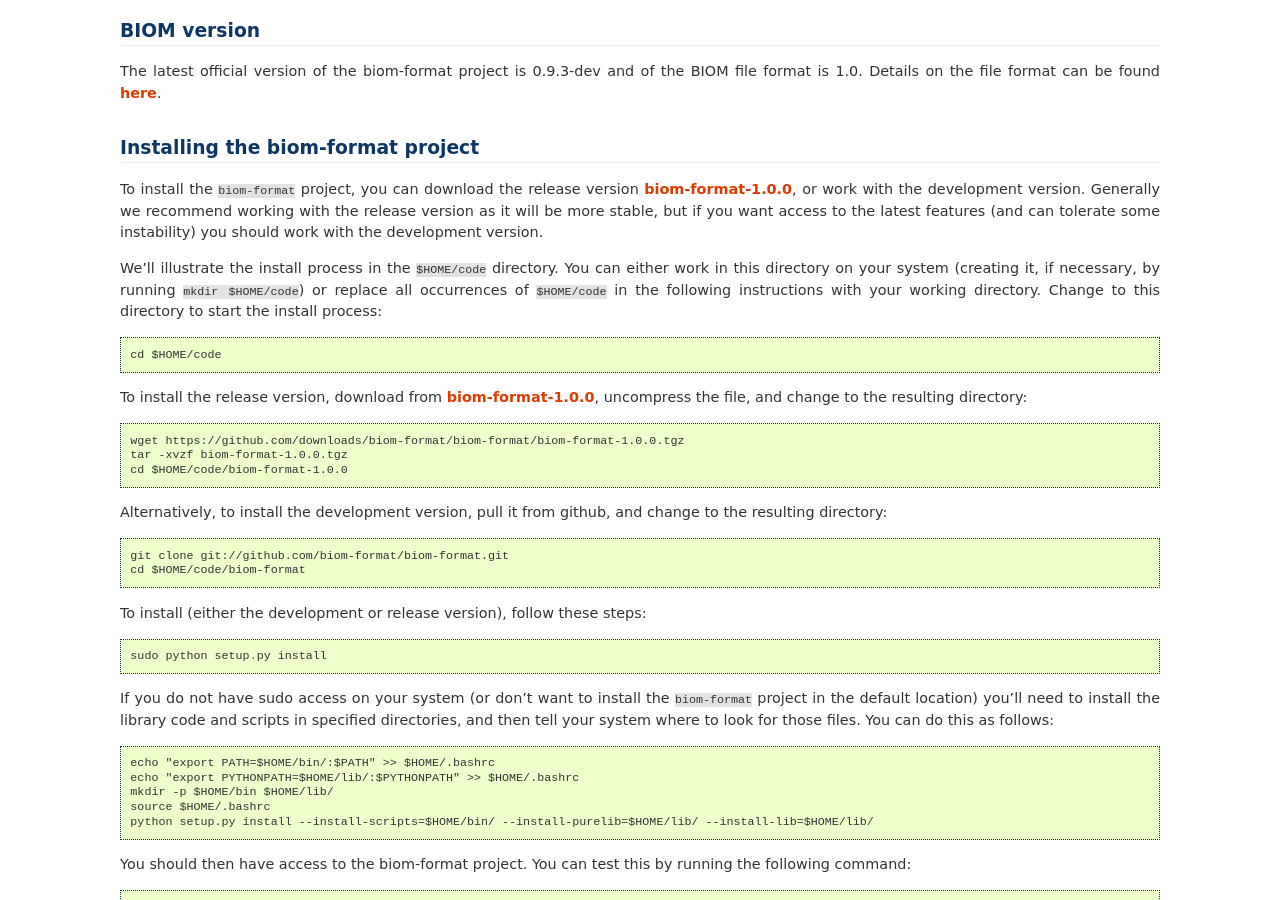
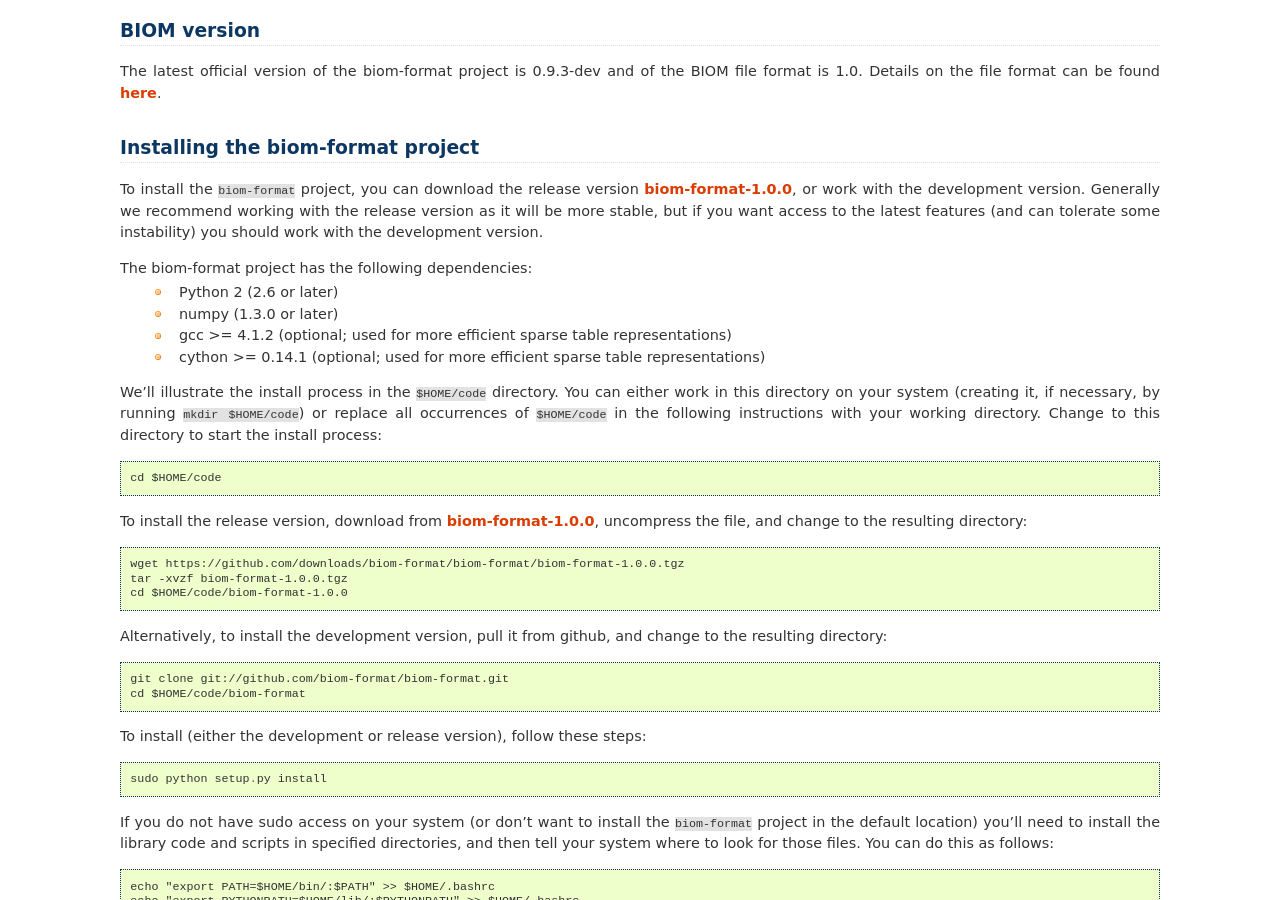
Before and after one commit to biocore/biom-format, a Sphinx documentation site: the page built from doc/index.rst, in a window 1280 px wide and 900 px high, scrolled down 561 px. Built offline with Sphinx 7.4.7, drawn with Linux system fonts in a browser that asks for light colours; pages that are not in the unit, such as notebooks, are missing from menus.

Commit message:
added list of dependencies for instal

```diff
--- a/doc/index.rst
+++ b/doc/index.rst
@@ -26,6 +26,12 @@
 ==================================
 
 To install the ``biom-format`` project, you can download the release version `biom-format-1.0.0 <https://github.com/downloads/biom-format/biom-format/biom-format-1.0.0.tgz>`_, or work with the development version. Generally we recommend working with the release version as it will be more stable, but if you want access to the latest features (and can tolerate some instability) you should work with the development version.
+
+The biom-format project has the following dependencies:
+	* Python 2 (2.6 or later)
+	* numpy (1.3.0 or later)
+	* gcc >= 4.1.2 (optional; used for more efficient sparse table representations)
+	* cython >= 0.14.1 (optional; used for more efficient sparse table representations)
 
 We'll illustrate the install process in the ``$HOME/code`` directory. You can either work in this directory on your system (creating it, if necessary, by running ``mkdir $HOME/code``) or replace all occurrences of ``$HOME/code`` in the following instructions with your working directory. Change to this directory to start the install process::
 
```
